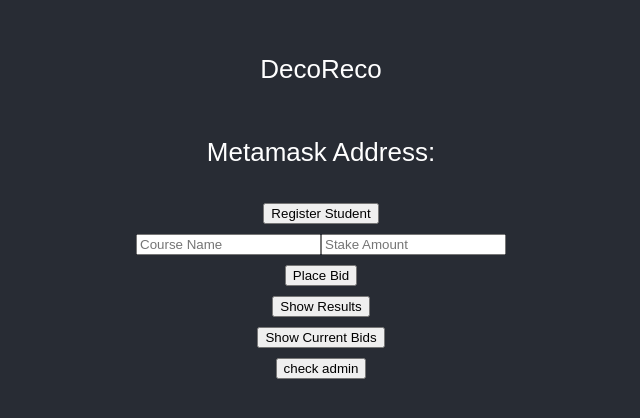
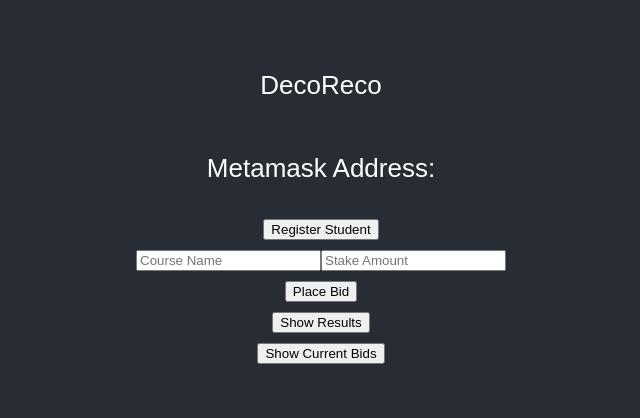
Before and after one commit to tanweili/DecoReco, a React (Create React App) app: page / in a window 1280 px wide. Shown: the part 196-614 px from the top of the page, without its empty margins (319-959 px from the left). Built offline with nearby package versions, Linux system fonts and the light colour scheme.

Commit message:
Change check admin function to an async boolean function

```diff
--- a/src/App.js
+++ b/src/App.js
@@ -40,10 +40,9 @@
     }
   }
 
-  checkAdmin = async () => {
+  checkIsAdmin = async () => {
     const { contract, account } = this.state;
-    const test = await contract.methods.checkAdminStatus(account).call({ from: account });
-    console.log(test);
+    return await contract.methods.checkAdminStatus(account).call({ from: account });
   };
 
   // Function to register a student
@@ -126,8 +125,6 @@
           <button onClick={this.showResults}>Show Results</button>
           <br/>
           <button onClick={this.showBids}>Show Current Bids</button>
-          <br/>
-          <button onClick={this.checkAdmin}>check admin</button>
         </div>
       </div>
     );
```
